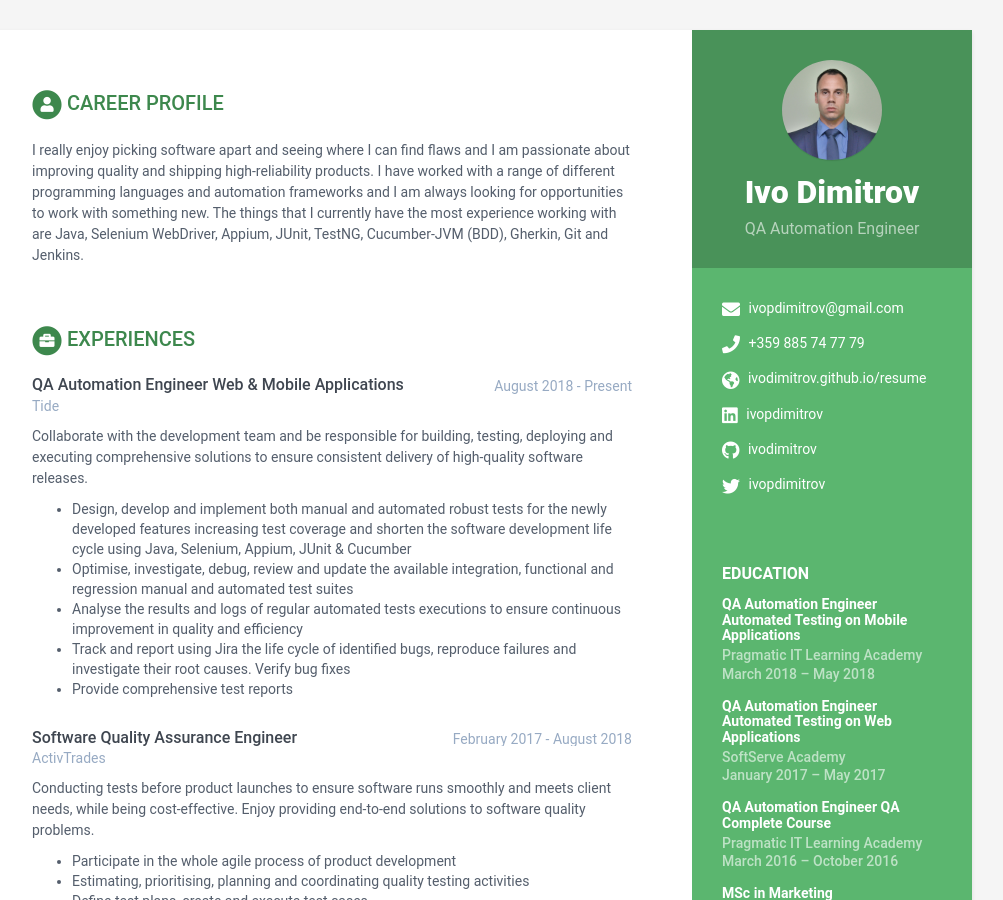
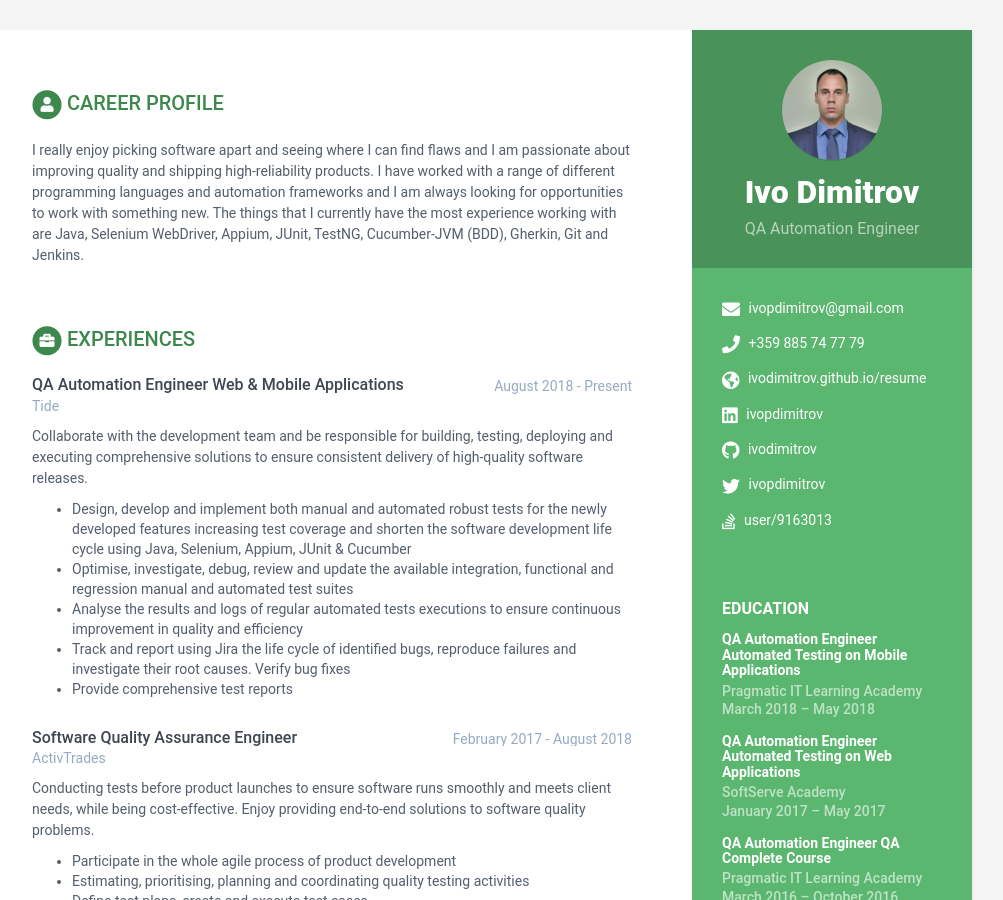
Before and after one commit to ivodimitrov/resume, a Jekyll site: the page built from index.html, in a window 1280 px wide and 900 px high. Shown: the whole window, without its empty margins (168-1171 px from the left). Built offline with Jekyll 4.4.1, drawn with Linux system fonts in a browser that asks for light colours.

Commit message:
Edit about.html

```diff
--- a/_data/data.yml
+++ b/_data/data.yml
@@ -20,7 +20,7 @@ sidebar:
   #    gitlab:
   #    bitbucket:
   twitter: 'ivopdimitrov'
-  #    stack-overflow: # Number/Username, e.g. 123456/alandoe
+  stack-overflow: user/9163013 # Number/Username, e.g. 123456/alandoe
   #    codewars:
   #    goodreads: # Number-Username, e.g. 123456-alandoe
 
```
